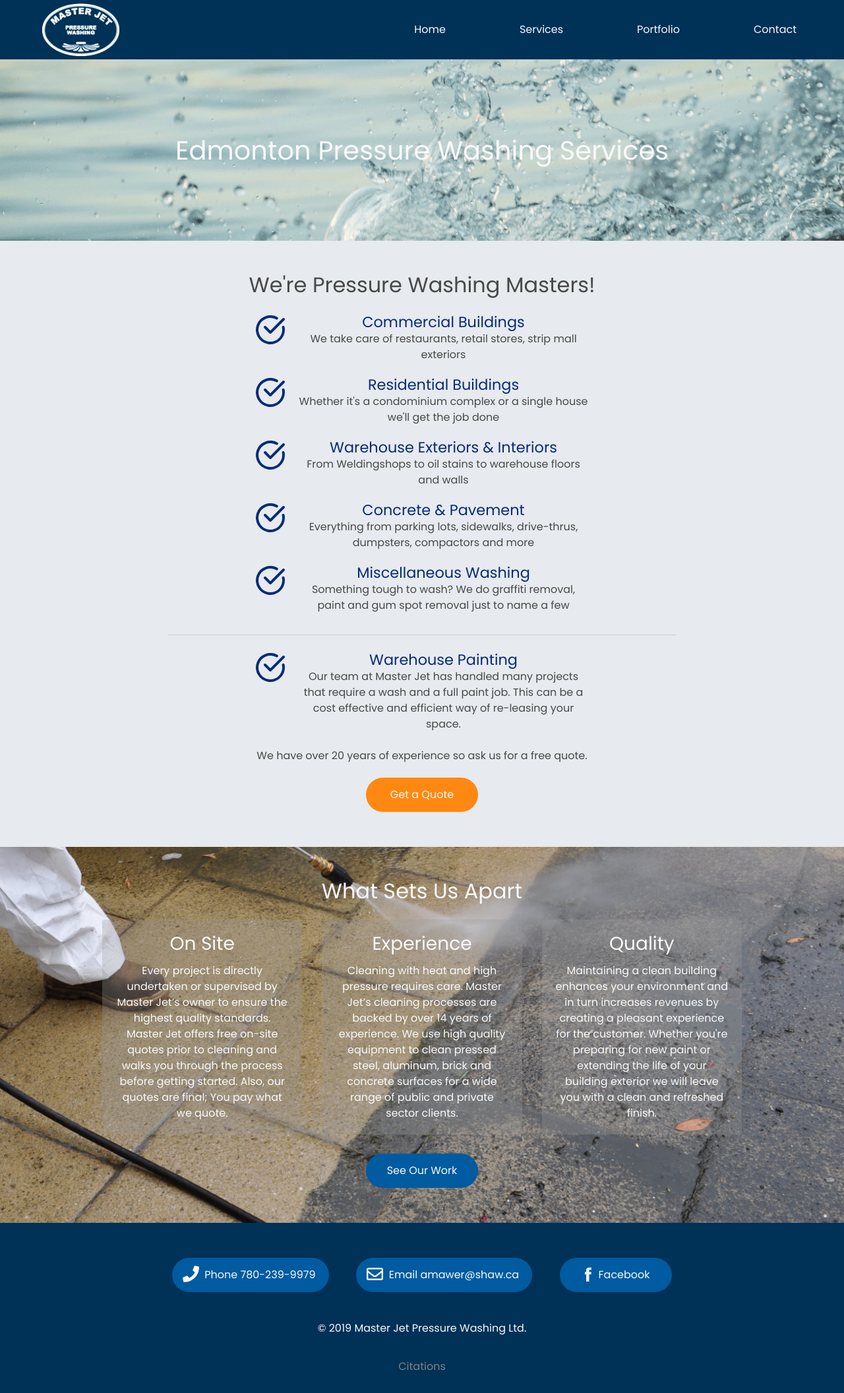
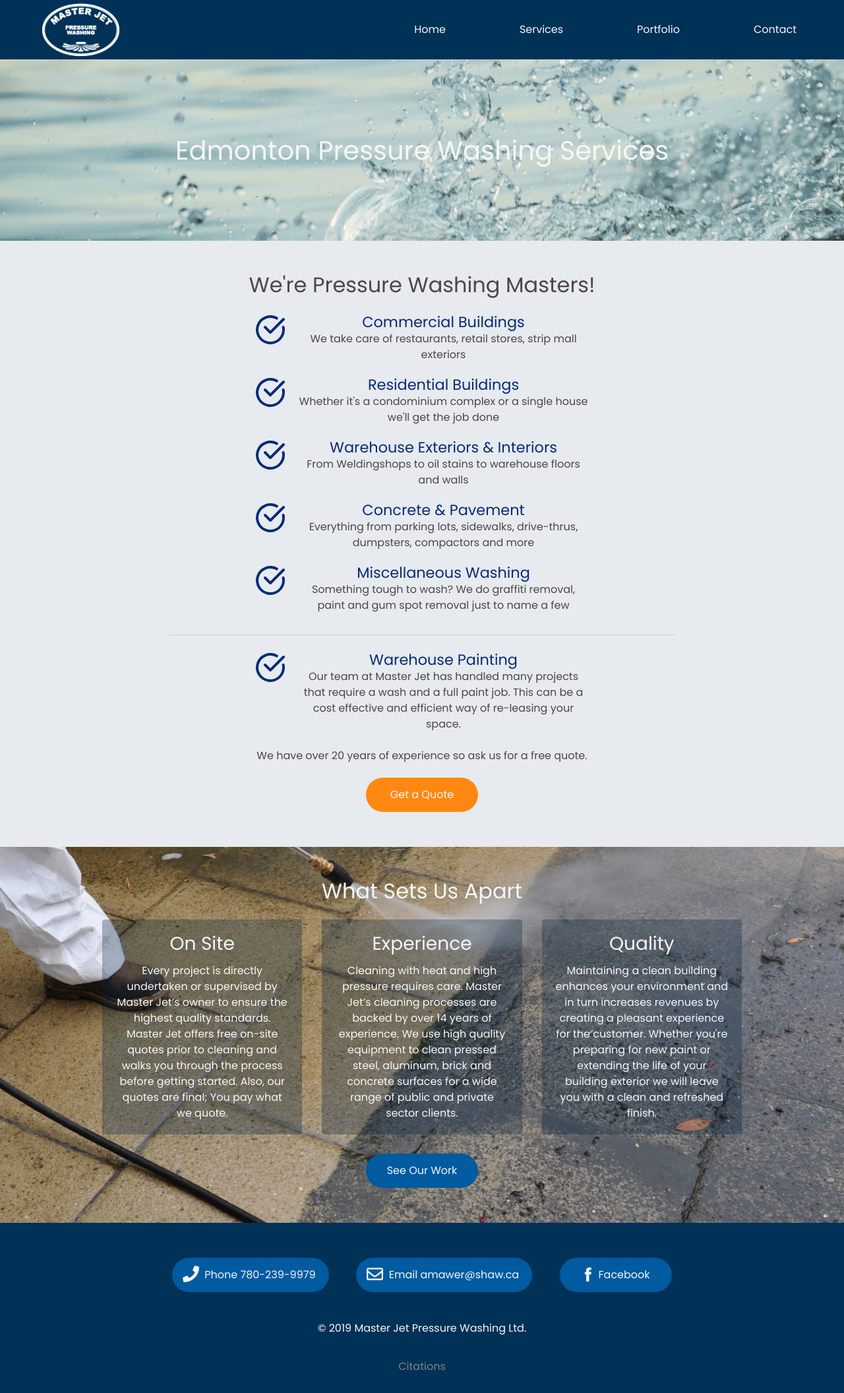
Before and after one commit to linhub15/masterjet.ca, a Jekyll site: the page built from edmonton-pressure-washing-service.html, in a window 1280 px wide. Shown: the whole page at 66% size. Built offline with Jekyll 4.4.1, drawn with Linux system fonts in a browser that asks for light colours; nearby versions of some CDN libraries.

Commit message:
Style: text-underaly uses same color

```diff
--- a/_layouts/default.html
+++ b/_layouts/default.html
@@ -69,6 +69,5 @@
     <script src="https://code.jquery.com/jquery-3.2.1.slim.min.js" integrity="sha384-KJ3o2DKtIkvYIK3UENzmM7KCkRr/rE9/Qpg6aAZGJwFDMVNA/GpGFF93hXpG5KkN" crossorigin="anonymous"></script>
     <script src="https://cdnjs.cloudflare.com/ajax/libs/popper.js/1.12.9/umd/popper.min.js" integrity="sha384-ApNbgh9B+Y1QKtv3Rn7W3mgPxhU9K/ScQsAP7hUibX39j7fakFPskvXusvfa0b4Q" crossorigin="anonymous"></script>
     <script src="https://maxcdn.bootstrapcdn.com/bootstrap/4.0.0/js/bootstrap.min.js" integrity="sha384-JZR6Spejh4U02d8jOt6vLEHfe/JQGiRRSQQxSfFWpi1MquVdAyjUar5+76PVCmYl" crossorigin="anonymous"></script>
-    <script src="/js/main.js"></script>
 </body>
 </html>
--- a/_sass/index.scss
+++ b/_sass/index.scss
@@ -17,7 +17,7 @@
     color: $near-white;
     position: relative;
     top: 25%;
-    background-color: #03203bc0;
+    background-color: $text-underlay;
 
     padding: 2em;
     border-radius: 5em;
--- a/_sass/portfolio.scss
+++ b/_sass/portfolio.scss
@@ -1,9 +1,6 @@
-#portfolioSplash {
-    background-image: url("/images/portfolio/portfolio-splash.jpg");
-}
+#portfolioSplash { background-image: url('/images/portfolio/portfolio-splash.jpg'); }
 
-#gallery {
-    .card {
+#gallery .card {
    max-width: 280px;
    max-height: 300px;
    overflow: hidden;
@@ -12,8 +9,7 @@
    margin-right: auto;
 }
 
-    img {
+#gallery img {
    max-width: 100%;
    max-height: 100%;
 }
-}
--- a/css/main.scss
+++ b/css/main.scss
@@ -6,12 +6,12 @@ $btn-primary: #FF8812;
 $btn-secondary: #005BA0;
 
 
-$near-white: #F8F9FA;
+$near-white: #F5F7F7;
 $text-primary: #052B78;
 $text-secondary: #484848;
 
 // Text Underlay
-$text-underlay: #9A9A9A;
+$text-underlay: #03203bb4;
 $gray: #9A9A9A;
 $alpha: 0.3;
 
```
Also changed, not shown: README.md. Lines whose indentation alone changed are shown as unchanged.
